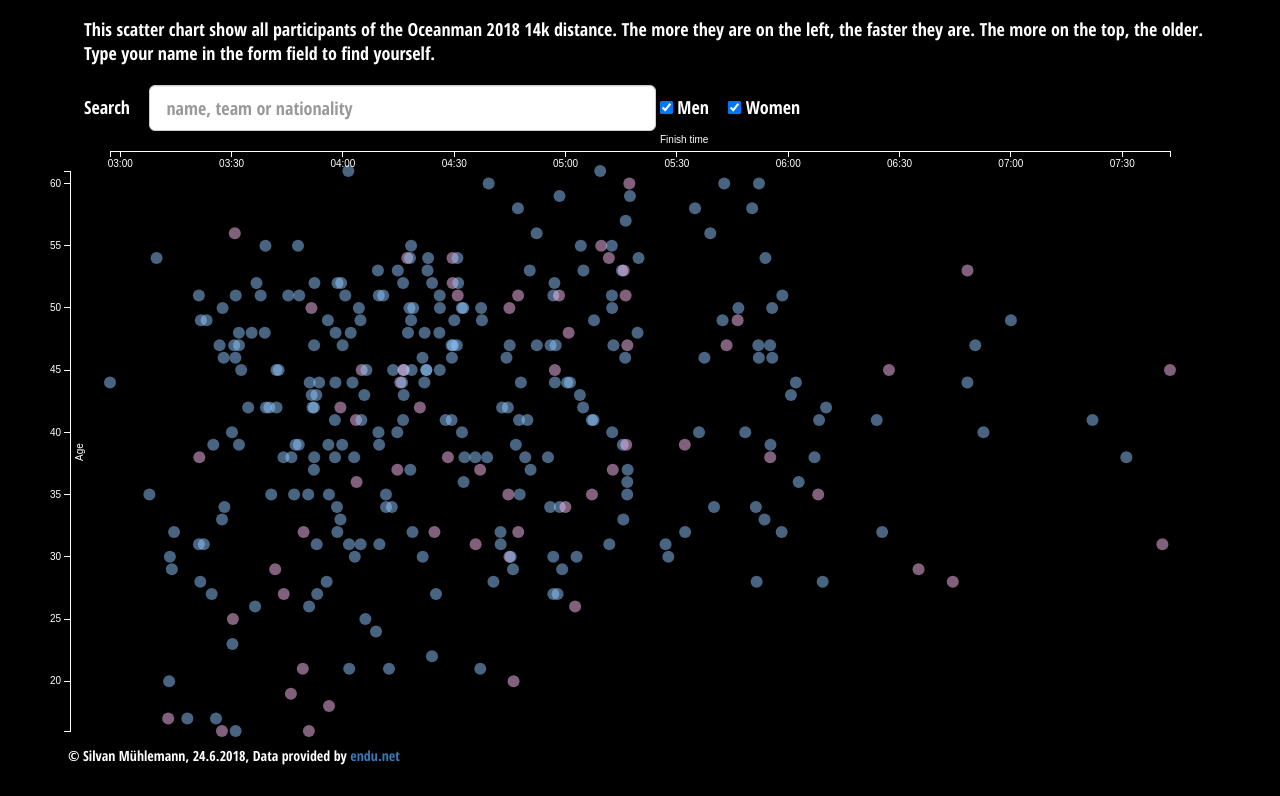
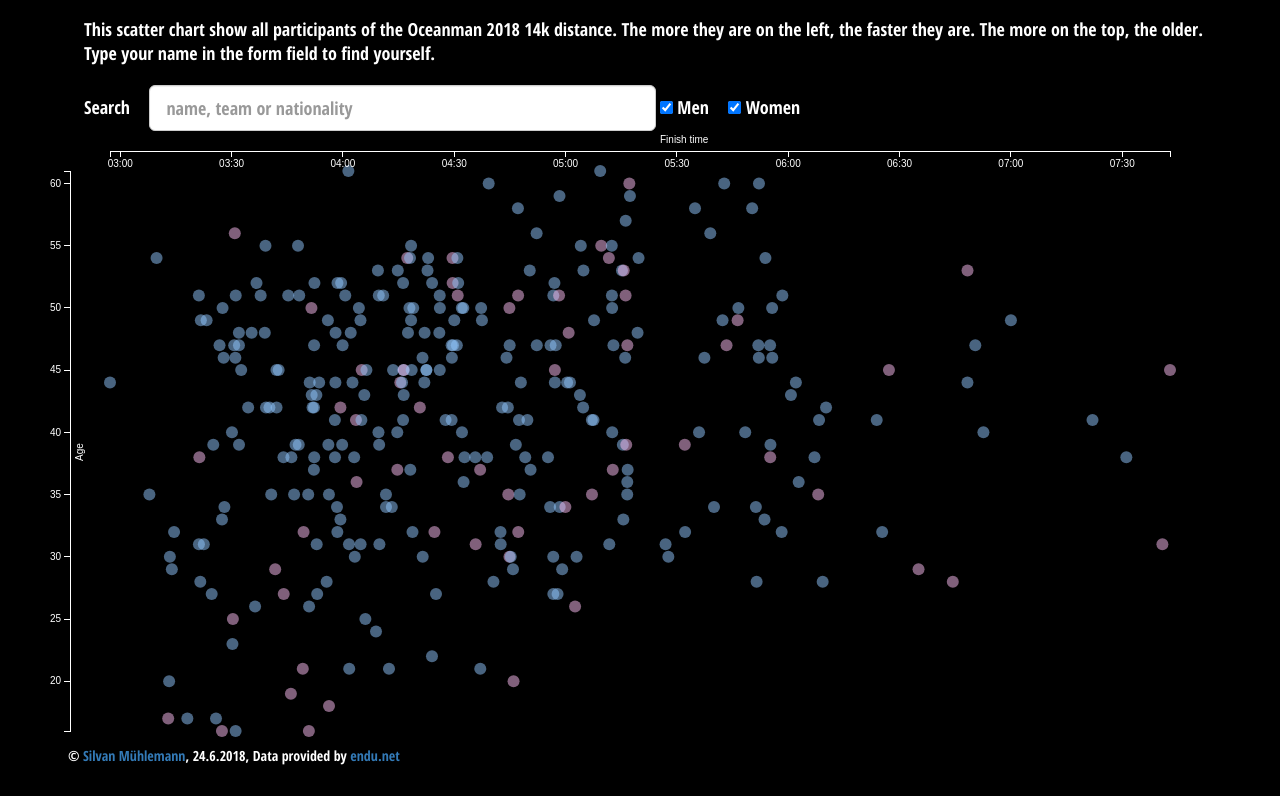
Before and after one commit to silvanm/oceanman2018, a plain HTML site: page frontend/index.html in a window 1280 px wide. Shown: the part 93-889 px from the top of the page. Drawn offline with nearby package versions, Linux system fonts and the light colour scheme.

Commit message:
Link to personal homepage.

```diff
--- a/frontend/index.html
+++ b/frontend/index.html
@@ -97,7 +97,7 @@
 </div>
 <div id="chart" style="width: 100%">
 </div>
-<div class="margins">&copy; Silvan Mühlemann, 24.6.2018, Data provided by <a href="https://www.endu.net/">endu.net</a></div>
+<div class="margins">&copy; <a href="https://mühlemann.ch">Silvan Mühlemann</a>, 24.6.2018, Data provided by <a href="https://www.endu.net/">endu.net</a></div>
 <script src="http://d3js.org/d3.v3.min.js"></script>
 <script type="text/javascript">
 
```
